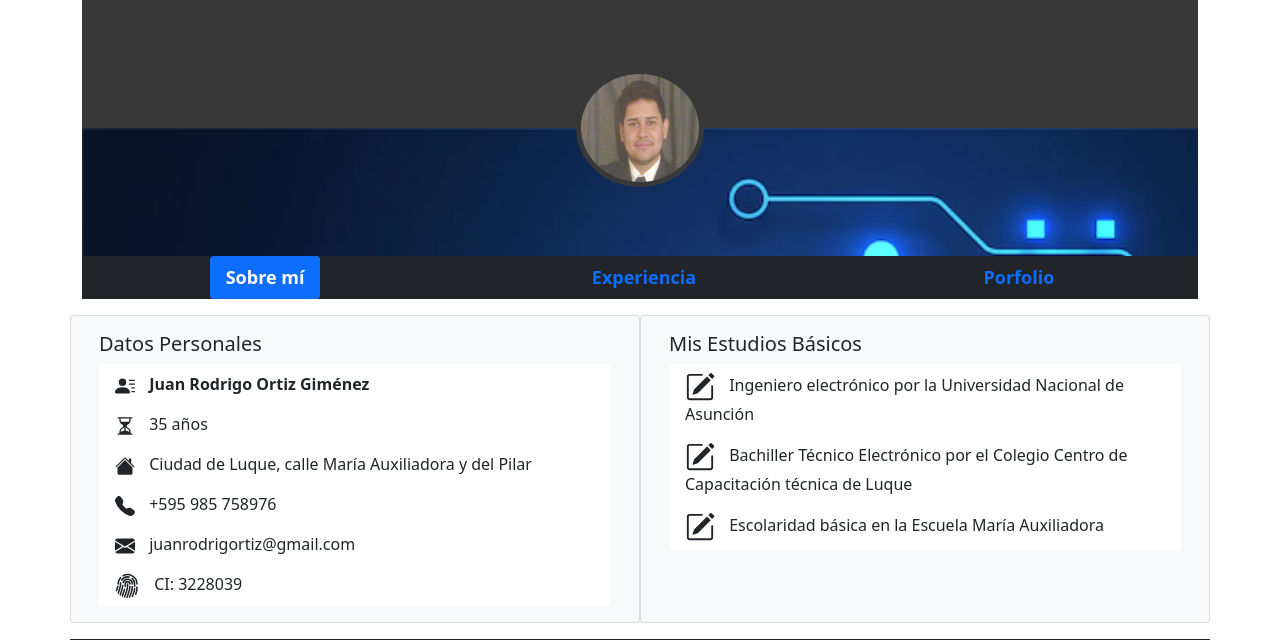
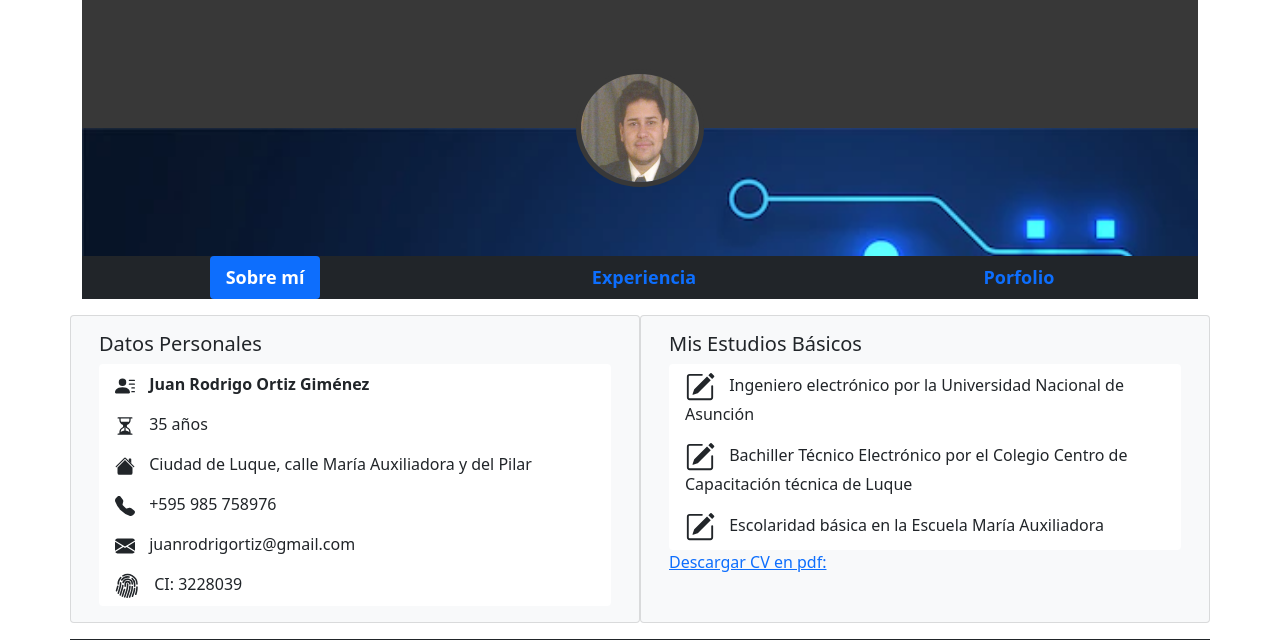
Before and after one commit to JuanOrtizG/cv, a plain HTML site: page index.html in a window 1280 px wide. Shown: the top 640 px of the page. Drawn offline with nearby package versions, Linux system fonts and the light colour scheme.

Commit message:
Agregamos enlace

```diff
--- a/index.html
+++ b/index.html
@@ -134,7 +134,7 @@
                         </li>
                     </div>
 
-                    <p class="card-text"></p>
+                    <p class="card-text"><a href="https://drive.google.com/file/d/12-lAgg-4qBf1eEOlza-IXuUTyFdNPQ3o/view?usp=sharing">Descargar CV en pdf:</a> </p>
                   </div>
                 </div>
                 <!-- cARD 2 end-->
```
